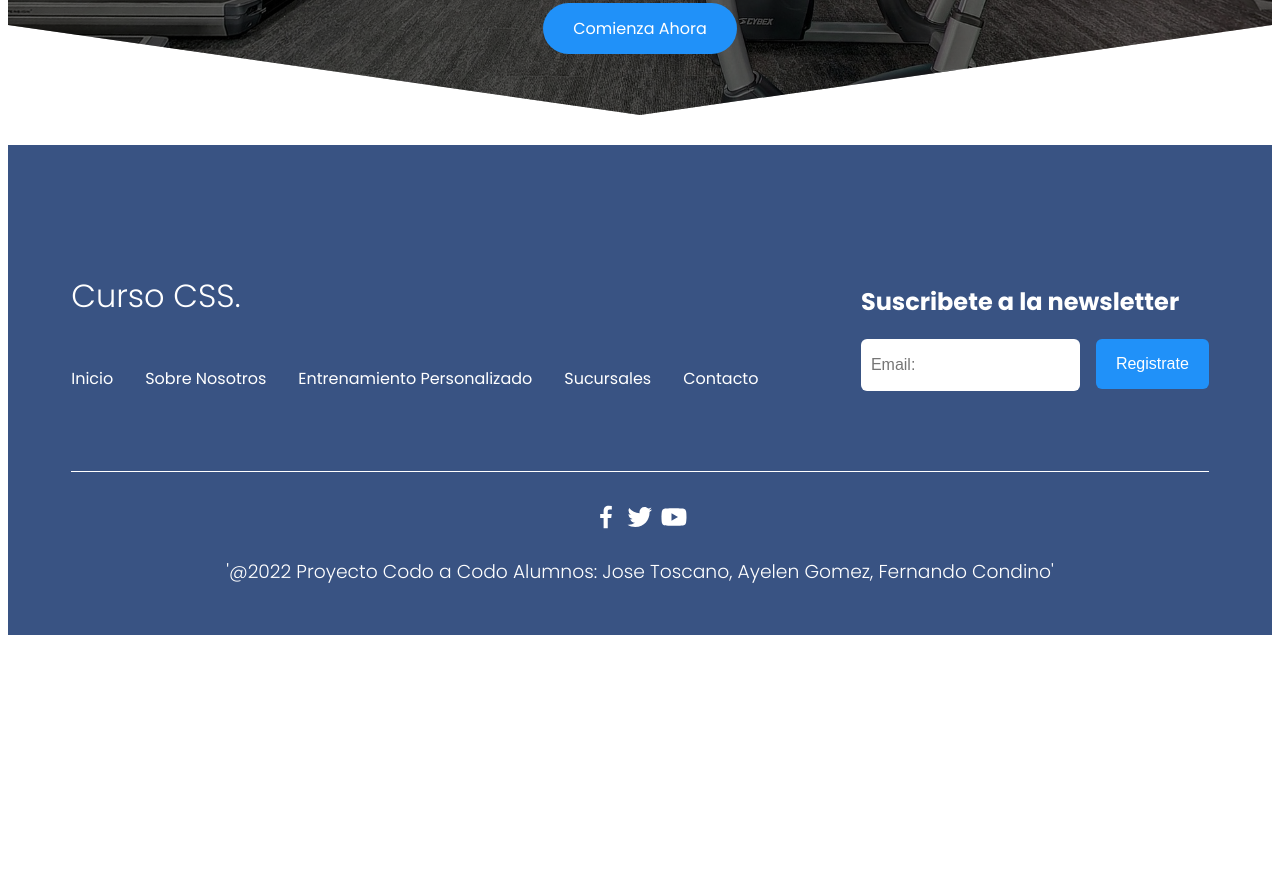
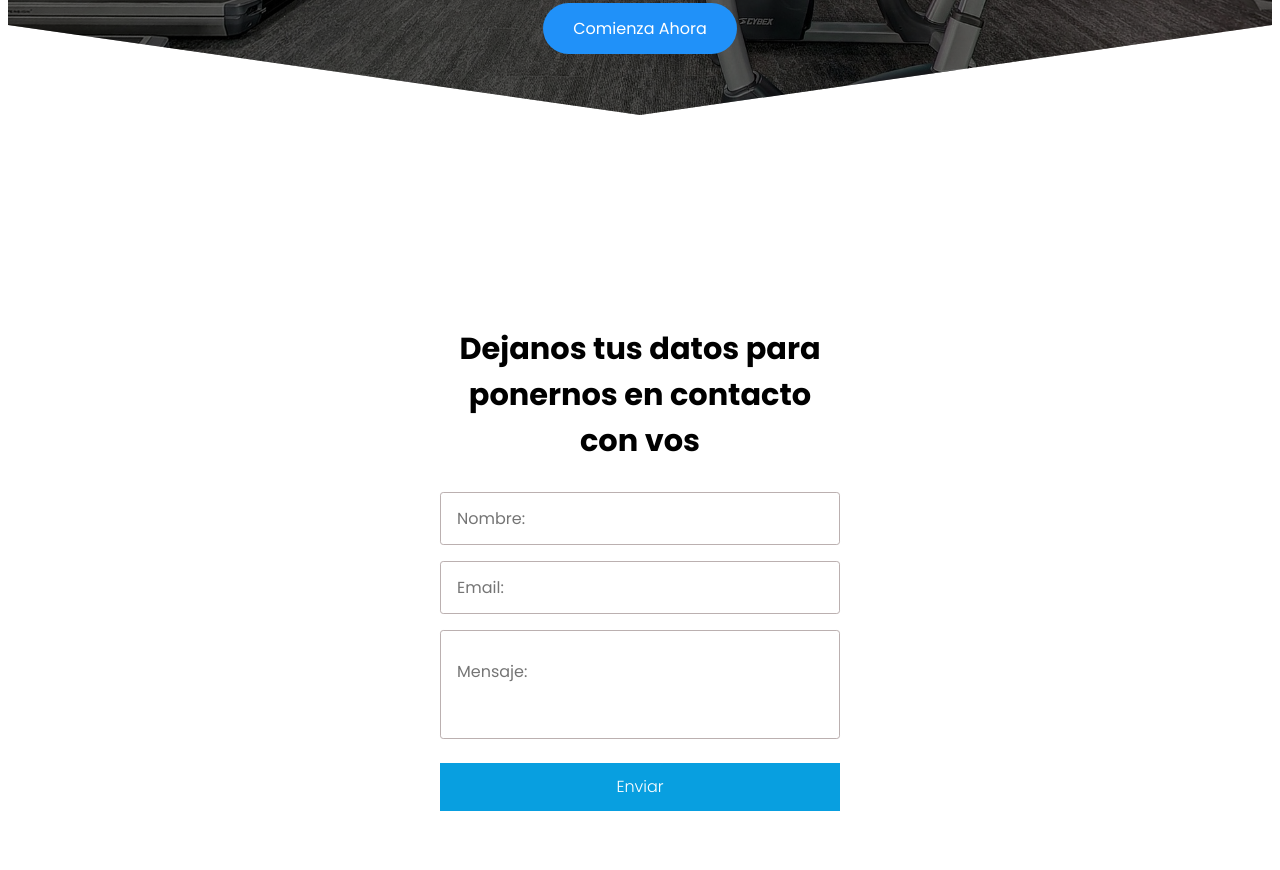
Before and after one commit to jopee21/gymcodo, a plain HTML site: page contacto.html in a window 1280 px wide. Shown: the part 463-1333 px from the top of the page. Before the commit the page ends 1106 px from the top, so only its background shows below. Drawn offline with Linux system fonts and the light colour scheme.

Commit message:
v1.0 formulario de contacto

```diff
--- a/contacto.html
+++ b/contacto.html
@@ -54,6 +54,19 @@
         </section>
     </header>
 
+    <section class="container">
+        <form class="form" action="https://formspree.io/f/xrgdeynr" method="POST">
+            <div class="form__container">
+                <h2 class="form__title">Dejanos tus datos para ponernos en contacto con vos</h2>
+                <input type="text" class="form__input" placeholder="Nombre:" name="name">
+                <input type="email" class="form__input" placeholder="Email:" name="_replyto">
+                <textarea class="form__input form__input--message" placeholder="Mensaje:" name="message"></textarea>
+
+                <input type="submit" value="Enviar" class="form__cta">
+            </div>
+        </form>
+    </section>
+
     <footer class="footer">
         <section class="footer__container container">
             <nav class="nav nav--footer">
--- a/css/style.css
+++ b/css/style.css
@@ -189,6 +189,62 @@ body{
 .locations__img{
   width: 100%;
   display: block;
+}
+
+/* form */
+
+.form{
+  background: rgba(255, 255, 255, 0);
+}
+
+.form{
+  background-color: #fff;
+  width: 90%;
+  margin: auto;
+  max-width: 400px;
+  border-radius: 1em;
+  padding: 3.5em 1.5em;
+}
+
+.form__container{
+  width: 100%;
+  display: grid;
+  gap: 1em;
+  grid-auto-columns: 100%;
+}
+
+.form__title{
+  text-align: center;
+  font-size: 1.9rem;
+  margin-bottom: .4em;
+}
+
+.form__input{
+  font-family: inherit;
+  font-size: 1rem;
+  padding: .8em 1em;
+  outline: none;
+  border: none;
+  border: 1px solid #bbb0b0;
+  border-radius: 0.2em;
+}
+
+.form__input--message{
+  resize: none;
+  padding: 1.8em 1em;
+  margin-bottom: .5em;
+}
+
+.form__cta{
+  font-family: inherit;
+  font-weight: 300;
+  font-size: 1rem;
+  background-color: #089FE0;
+  color: #fff;
+  border: none;
+  border-radius: -2em;
+  padding: .7em 0;
+  cursor: pointer;
 }
 
 /* Footer */
@@ -404,20 +460,6 @@ body{
   .subtitle{
       font-size: 1.8rem;
   }
-
-  .price__element{
-      width: 90%;
-  }
-
-  .price__element--best{
-      width: 90%;
-      /* padding: 40px; */
-  }
-
-  .price__price{
-      font-size: 2rem;
-  }
-
   .testimony{
       --padding-container: 60px 0;
   }
```
